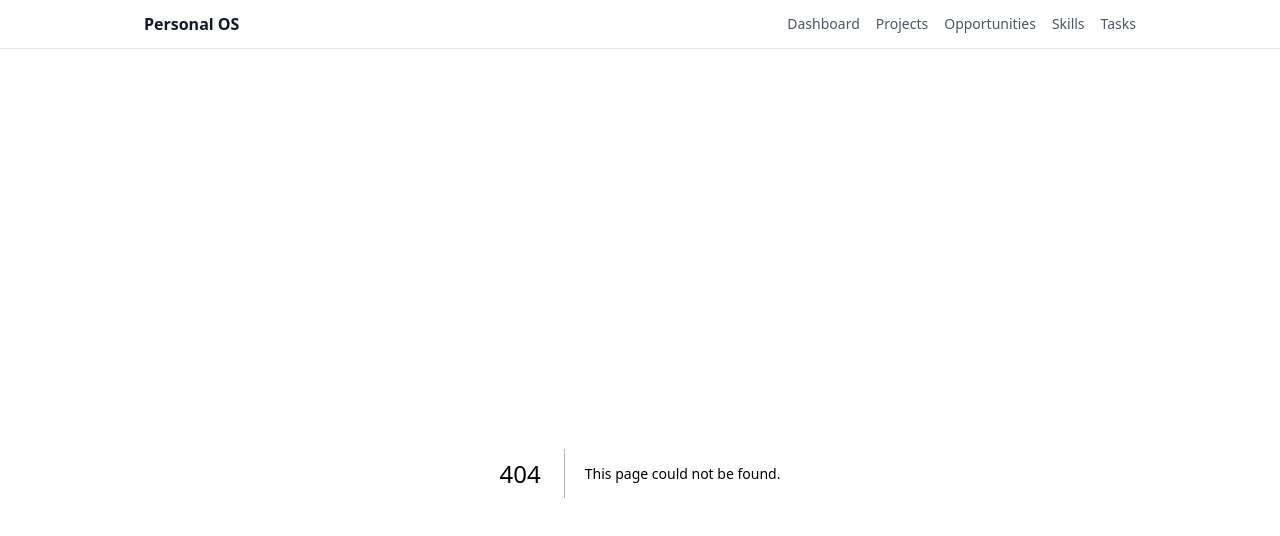
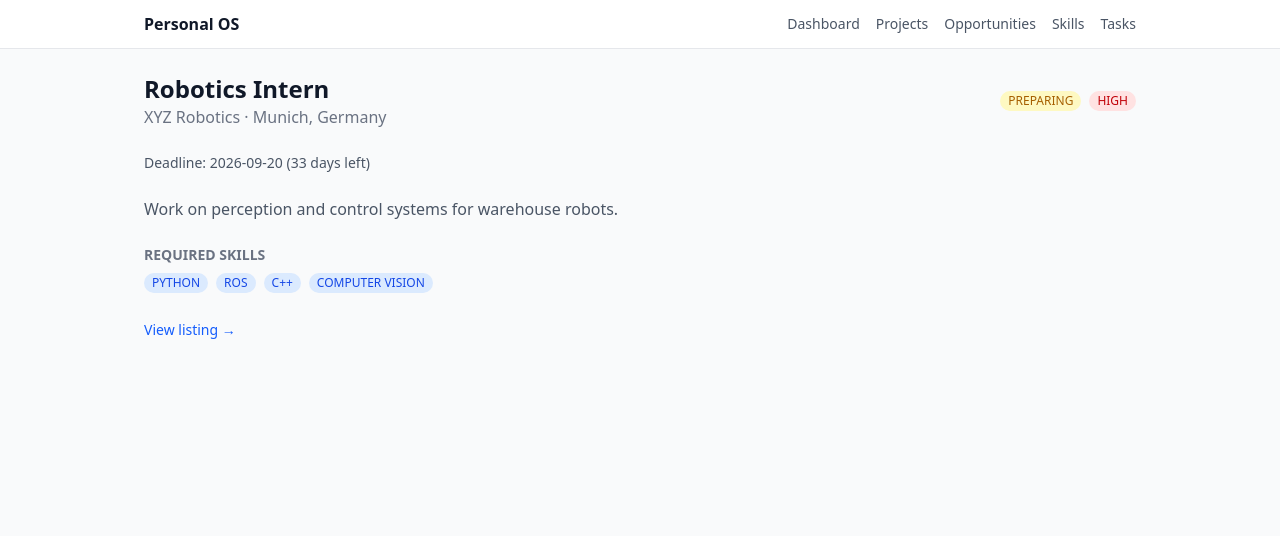
Before and after one commit to harshultyagi/personal-os, a Next.js app: page /opportunities/1 in a window 1280 px wide. Before the commit this address had no page. Shown: the top 536 px of the page. Built offline with nearby package versions, Linux system fonts and the light colour scheme.

Commit message:
feat: add opportunities list and detail pages with location field

```diff
--- /dev/null
+++ b/app/opportunities/[id]/page.tsx
@@ -0,0 +1,118 @@
+import { notFound } from "next/navigation";
+import { Badge, priorityTone, opportunityStatusTone } from "@/components/Badge";
+
+type Opportunity = {
+  id: string;
+  title: string;
+  organization: string;
+  type: "internship" | "hackathon" | "research" | "competition" | "job" | "other";
+  location: string;
+  deadline: string;
+  status:
+    | "interested"
+    | "preparing"
+    | "applied"
+    | "interview"
+    | "accepted"
+    | "rejected"
+    | "closed";
+  priority: "low" | "medium" | "high";
+  description: string;
+  requiredSkills: string[];
+  url?: string;
+};
+
+const opportunities: Opportunity[] = [
+  {
+    id: "1",
+    title: "Robotics Intern",
+    organization: "XYZ Robotics",
+    type: "internship",
+    location: "Munich, Germany",
+    deadline: "2026-09-20",
+    status: "preparing",
+    priority: "high",
+    description:
+      "Work on perception and control systems for warehouse robots.",
+    requiredSkills: ["Python", "ROS", "C++", "Computer Vision"],
+    url: "https://example.com/xyz-robotics-internship",
+  },
+  {
+    id: "2",
+    title: "AI Hackathon",
+    organization: "TechFest",
+    type: "hackathon",
+    location: "Remote",
+    deadline: "2026-09-05",
+    status: "interested",
+    priority: "medium",
+    description: "48-hour hackathon focused on applied machine learning.",
+    requiredSkills: ["Python", "Machine Learning"],
+  },
+];
+
+function daysUntil(dateStr: string): number {
+  const diff = new Date(dateStr).getTime() - new Date().getTime();
+  return Math.ceil(diff / (1000 * 60 * 60 * 24));
+}
+
+export default async function OpportunityDetailPage({
+  params,
+}: {
+  params: Promise<{ id: string }>;
+}) {
+  const { id } = await params;
+  const opportunity = opportunities.find((o) => o.id === id);
+
+  if (!opportunity) {
+    notFound();
+  }
+
+  const days = daysUntil(opportunity.deadline);
+
+  return (
+    <div className="space-y-6">
+      <div className="flex items-center justify-between">
+        <div>
+          <h1 className="text-2xl font-semibold">{opportunity.title}</h1>
+          <p className="text-gray-500">
+            {opportunity.organization} · {opportunity.location}
+          </p>
+        </div>
+        <div className="flex gap-2">
+          <Badge
+            label={opportunity.status}
+            tone={opportunityStatusTone(opportunity.status)}
+          />
+          <Badge label={opportunity.priority} tone={priorityTone(opportunity.priority)} />
+        </div>
+      </div>
+
+      <p className="text-sm text-gray-600">
+        Deadline: {opportunity.deadline} ({days} {days === 1 ? "day" : "days"} left)
+      </p>
+
+      <p className="text-gray-600">{opportunity.description}</p>
+
+      <div>
+        <h2 className="mb-2 text-sm font-semibold uppercase text-gray-500">
+          Required Skills
+        </h2>
+        <div className="flex flex-wrap gap-2">
+          {opportunity.requiredSkills.map((skill) => (
+            <Badge key={skill} label={skill} tone="blue" />
+          ))}
+        </div>
+      </div>
+
+      {opportunity.url && (
+        <a
+          href={opportunity.url}
+          className="text-sm text-blue-600 hover:underline"
+        >
+          View listing →
+        </a>
+      )}
+    </div>
+  );
+}
--- a/app/opportunities/page.tsx
+++ b/app/opportunities/page.tsx
@@ -1,3 +1,97 @@
+import Link from "next/link";
+import { Badge, priorityTone, opportunityStatusTone } from "@/components/Badge";
+
+type Opportunity = {
+  id: string;
+  title: string;
+  organization: string;
+  type: "internship" | "hackathon" | "research" | "competition" | "job" | "other";
+  location: string; // e.g. "Remote", "Bangalore, India", "Berlin, Germany"
+  deadline: string;
+  status:
+    | "interested"
+    | "preparing"
+    | "applied"
+    | "interview"
+    | "accepted"
+    | "rejected"
+    | "closed";
+  priority: "low" | "medium" | "high";
+  requiredSkills: string[];
+};
+
+const opportunities: Opportunity[] = [
+  {
+    id: "1",
+    title: "Robotics Intern",
+    organization: "XYZ Robotics",
+    type: "internship",
+    location: "Munich, Germany",
+    deadline: "2026-09-20",
+    status: "preparing",
+    priority: "high",
+    requiredSkills: ["Python", "ROS", "C++", "Computer Vision"],
+  },
+  {
+    id: "2",
+    title: "AI Hackathon",
+    organization: "TechFest",
+    type: "hackathon",
+    location: "Remote",
+    deadline: "2026-09-05",
+    status: "interested",
+    priority: "medium",
+    requiredSkills: ["Python", "Machine Learning"],
+  },
+];
+
+function daysUntil(dateStr: string): number {
+  const diff = new Date(dateStr).getTime() - new Date().getTime();
+  return Math.ceil(diff / (1000 * 60 * 60 * 24));
+}
+
 export default function OpportunitiesPage() {
-  return <h1 className="text-2xl font-semibold">Opportunities</h1>;
+  return (
+    <div className="space-y-6">
+      <div className="flex items-center justify-between">
+        <h1 className="text-2xl font-semibold">Opportunities</h1>
+        <button className="rounded-md bg-gray-900 px-3 py-1.5 text-sm text-white hover:bg-gray-700">
+          + New Opportunity
+        </button>
+      </div>
+
+      <ul className="space-y-3">
+        {opportunities.map((opp) => {
+          const days = daysUntil(opp.deadline);
+          return (
+            <li key={opp.id}>
+              <Link
+                href={`/opportunities/${opp.id}`}
+                className="block rounded-md border border-gray-200 bg-white px-4 py-3 hover:border-gray-300"
+              >
+                <div className="flex items-center justify-between">
+                  <div>
+                    <span className="font-medium">{opp.title}</span>
+                    <span className="ml-2 text-sm text-gray-500">
+                      {opp.organization} - {opp.location}
+                    </span>
+                  </div>
+                  <div className="flex gap-2">
+                    <Badge
+                      label={opp.status}
+                      tone={opportunityStatusTone(opp.status)}
+                    />
+                    <Badge label={opp.priority} tone={priorityTone(opp.priority)} />
+                  </div>
+                </div>
+                <div className="mt-2 text-sm text-gray-500">
+                  Deadline in {days} {days === 1 ? "day" : "days"}
+                </div>
+              </Link>
+            </li>
+          );
+        })}
+      </ul>
+    </div>
+  );
 }
--- a/components/Badge.tsx
+++ b/components/Badge.tsx
@@ -38,3 +38,20 @@ export function statusTone(
   if (status === "abandoned") return "gray";
   return "gray"; // planning
 }
+
+export function opportunityStatusTone(
+  status:
+    | "interested"
+    | "preparing"
+    | "applied"
+    | "interview"
+    | "accepted"
+    | "rejected"
+    | "closed"
+): BadgeTone {
+  if (status === "accepted") return "green";
+  if (status === "interview") return "blue";
+  if (status === "applied" || status === "preparing") return "yellow";
+  if (status === "rejected" || status === "closed") return "gray";
+  return "gray"; // interested
+}
```
